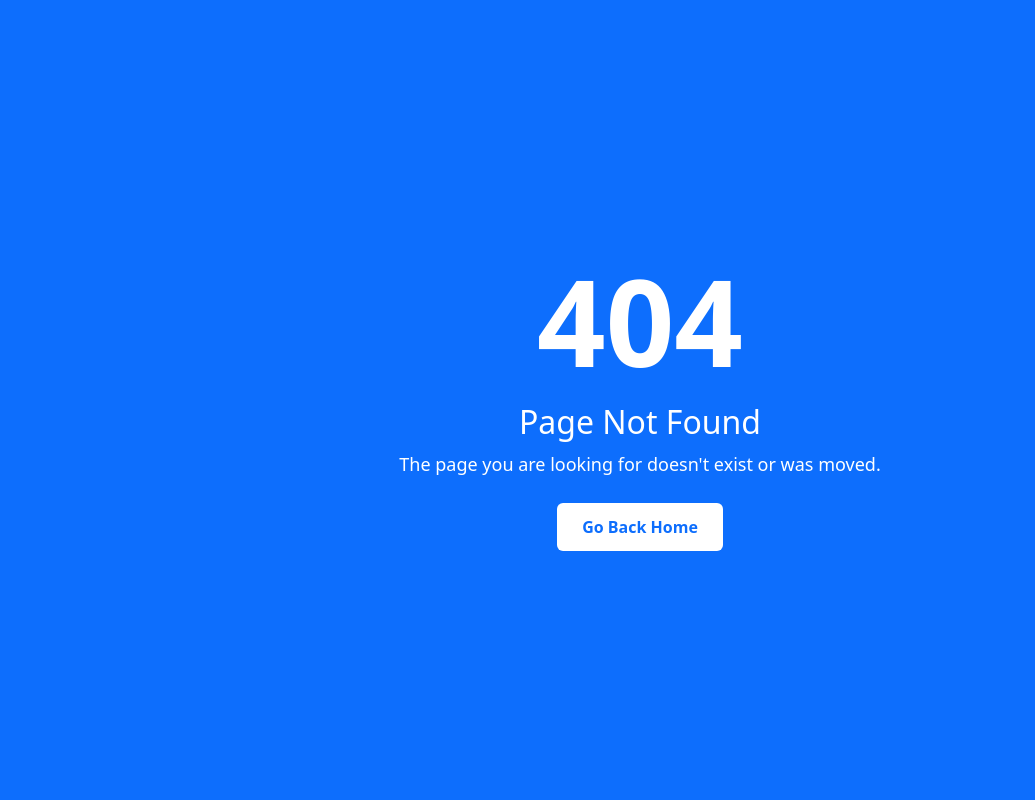
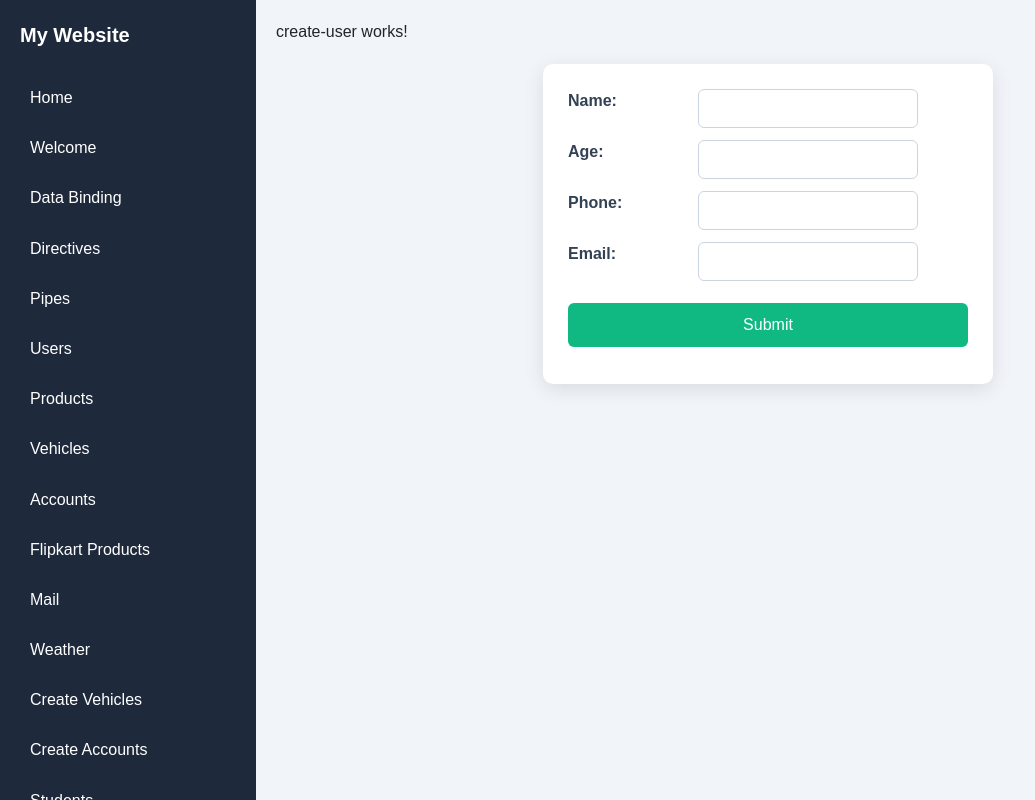
Before and after one commit to Yamini354/my-app, an Angular app: page /dashboard/create-user in a window 1280 px wide. Before the commit this address had no page. Shown: the whole page, without its empty margins (0-1035 px from the left). Built offline with nearby package versions, Linux system fonts and the light colour scheme; sample sign-in values are in the browser's storage.

Commit message:
form group

```diff
--- a/src/app/app-routing.module.ts
+++ b/src/app/app-routing.module.ts
@@ -24,6 +24,7 @@ import { StudentDetailsComponent } from './student-details/student-details.compo
 import { CreateStudentComponent } from './create-student/create-student.component';
 import { AuthGuard } from './auth.guard';
 import { NotifyGuard } from './notify.guard';
+import { CreateUserComponent } from './create-user/create-user.component';
 
 const routes: Routes = [
   {path:'', component:LoginComponent},
@@ -50,7 +51,8 @@ const routes: Routes = [
     {path:'edit-account/:id',component:CreateAccountsComponent},
     {path:'student-details/:id',component:StudentDetailsComponent},
     {path:"create-student",component:CreateStudentComponent},
-    {path:"edit-student/:id",component:CreateStudentComponent}
+    {path:"edit-student/:id",component:CreateStudentComponent},
+    {path:"create-user",component:CreateUserComponent}
   ]},
 
   {path:'**', component:PageNotFoundComponent}
--- a/src/app/app.module.ts
+++ b/src/app/app.module.ts
@@ -27,6 +27,7 @@ import { VehicleDetailsComponent } from './vehicle-details/vehicle-details.compo
 import { AccountDetailsComponent } from './account-details/account-details.component';
 import { StudentDetailsComponent } from './student-details/student-details.component';
 import { CreateStudentComponent } from './create-student/create-student.component';
+import { CreateUserComponent } from './create-user/create-user.component';
 
 @NgModule({
   declarations: [
@@ -52,7 +53,8 @@ import { CreateStudentComponent } from './create-student/create-student.componen
     VehicleDetailsComponent,
     AccountDetailsComponent,
     StudentDetailsComponent,
-    CreateStudentComponent
+    CreateStudentComponent,
+    CreateUserComponent
   ],
   imports: [
     BrowserModule,
--- /dev/null
+++ b/src/app/create-user/create-user.component.css
@@ -0,0 +1,175 @@
+/* Page */
+body {
+  font-family: Arial, sans-serif;
+  background: #f1f5f9;
+  margin: 0;
+  padding: 0;
+}
+
+/* Title */
+h1 {
+  text-align: center;
+  margin: 20px 0;
+  color: #1e293b;
+}
+
+/* Form container */
+form {
+  width: 450px;
+  margin: 20px auto;
+  padding: 25px;
+  background: white;
+  border-radius: 10px;
+  box-shadow: 0 5px 20px rgba(0,0,0,0.1);
+}
+
+/* Labels */
+label {
+  display: inline-block;
+  width: 130px;
+  margin-bottom: 12px;
+  font-weight: 600;
+  color: #334155;
+  vertical-align: top;
+}
+
+/* Common styles for all form fields */
+input,
+select,
+textarea {
+  padding: 8px 10px;
+  border: 1px solid #cbd5e1;
+  border-radius: 6px;
+  outline: none;
+  transition: 0.3s;
+  font-size: 14px;
+  margin-bottom: 12px;
+}
+
+/* Text based inputs */
+input[type="text"],
+input[type="email"],
+input[type="password"],
+input[type="number"],
+input[type="tel"],
+input[type="url"],
+input[type="search"],
+input[type="date"],
+input[type="datetime-local"],
+input[type="month"],
+input[type="week"],
+input[type="time"],
+input[type="color"],
+input[type="file"],
+input[type="range"],
+input[type="hidden"],
+input[type="image"],
+input[type="reset"],
+input[type="button"],
+input[type="submit"],
+select,
+textarea {
+  width: 220px;
+}
+
+/* Textarea */
+textarea {
+  resize: vertical;
+  min-height: 80px;
+}
+
+/* Focus effect */
+input:focus,
+select:focus,
+textarea:focus {
+  border-color: #3b82f6;
+  box-shadow: 0 0 5px rgba(59,130,246,0.3);
+}
+
+/* Radio and checkbox */
+input[type="radio"],
+input[type="checkbox"] {
+  width: auto;
+  margin-right: 6px;
+  cursor: pointer;
+}
+
+/* File input */
+input[type="file"] {
+  background: #f8fafc;
+  cursor: pointer;
+}
+
+/* Color input */
+input[type="color"] {
+  height: 40px;
+  padding: 2px;
+  cursor: pointer;
+}
+
+/* Range input */
+input[type="range"] {
+  cursor: pointer;
+}
+
+/* Buttons */
+input[type="submit"],
+input[type="reset"],
+input[type="button"],
+button {
+  width: 100%;
+  padding: 10px;
+  background: #10b981;
+  color: white;
+  border: none;
+  border-radius: 6px;
+  cursor: pointer;
+  font-size: 16px;
+  transition: 0.3s;
+  margin-top: 10px;
+}
+
+/* Hover effect */
+input[type="submit"]:hover,
+input[type="reset"]:hover,
+input[type="button"]:hover,
+button:hover {
+  background: #059669;
+}
+
+/* Disabled fields */
+input:disabled,
+select:disabled,
+textarea:disabled {
+  background: #e2e8f0;
+  cursor: not-allowed;
+}
+
+/* Placeholder */
+::placeholder {
+  color: #94a3b8;
+}
+
+/* Checkbox & radio group */
+.form-group {
+  margin-bottom: 15px;
+}
+
+/* Responsive */
+@media (max-width: 500px) {
+  form {
+    width: 90%;
+  }
+
+  label {
+    display: block;
+    width: 100%;
+    margin-bottom: 5px;
+  }
+
+  input,
+  select,
+  textarea {
+    width: 100% !important;
+  }
+}
--- /dev/null
+++ b/src/app/create-user/create-user.component.html
@@ -0,0 +1,21 @@
+<p>create-user works!</p>
+
+<form action="" [formGroup]="userForm" (ngSubmit)="submit()">
+    <label for="">Name:</label>
+    <input type="text" formControlName="name">
+    <br>
+
+    <label for="">Age:</label>
+    <input type="text" formControlName="age">
+    <br>
+
+    <label for="">Phone:</label>
+    <input type="text" formControlName="phone">
+    <br>
+
+    <label for="">Email:</label>
+    <input type="text" formControlName="email">
+    <br>
+
+    <input type="submit">
+</form>
--- /dev/null
+++ b/src/app/create-user/create-user.component.ts
@@ -0,0 +1,21 @@
+import { Component } from '@angular/core';
+import { FormControl, FormGroup } from '@angular/forms';
+
+@Component({
+  selector: 'app-create-user',
+  templateUrl: './create-user.component.html',
+  styleUrls: ['./create-user.component.css']
+})
+export class CreateUserComponent {
+
+  userForm:FormGroup = new FormGroup({
+    name: new FormControl(),
+    age: new FormControl(),
+    phone: new FormControl(),
+    email: new FormControl()
+  })
+
+  submit(){
+    console.log(this.userForm);
+  }
+}
--- a/src/app/dashboard/dashboard.component.html
+++ b/src/app/dashboard/dashboard.component.html
@@ -17,6 +17,7 @@
         <h1 routerLink="create-accounts">Create Accounts</h1>
         <h1 routerLink="students">Students</h1>
         <h1 routerLink="create-student">Student Details</h1>
+        <h1 routerLink="create-user">Create User</h1>
 
         <button (click)="logout()">logout</button>
     </div>
```
Also changed, not shown: 2 other files (tests, documents, lock files or other folders).
